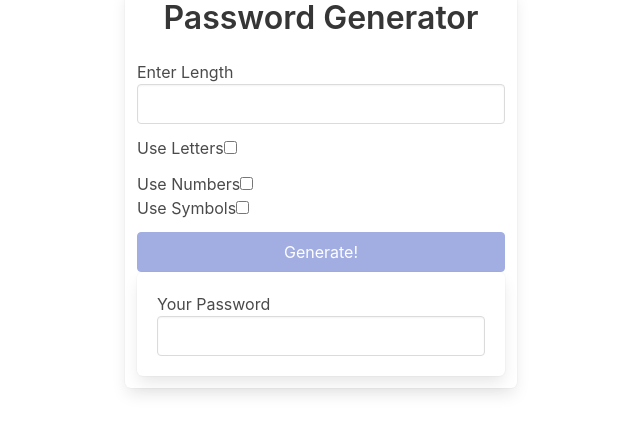
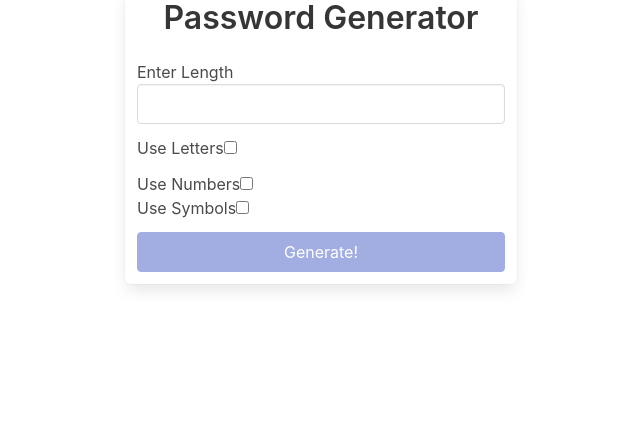
Before and after one commit to javierblancodev/password-generator, an Angular app: page / in a window 1280 px wide. Shown: the top 434 px of the page, without its empty margins (319-959 px from the left). Built offline with nearby package versions, Linux system fonts and the light colour scheme.

Commit message:
toggle password based on generated password

```diff
--- a/src/app/app.component.html
+++ b/src/app/app.component.html
@@ -32,7 +32,7 @@
         <button class="button is-link is-fullwidth" [disabled]="!(length && (includeLetters || includeNumbers || includeSymbols))" (click)="onButtonClick()">Generate!</button>
       </div>
 
-      <div class="box">
+      <div class="box" *ngIf="password">
         <label>Your Password</label>
         <input class="input" [value]="password"/>
       </div>
```
